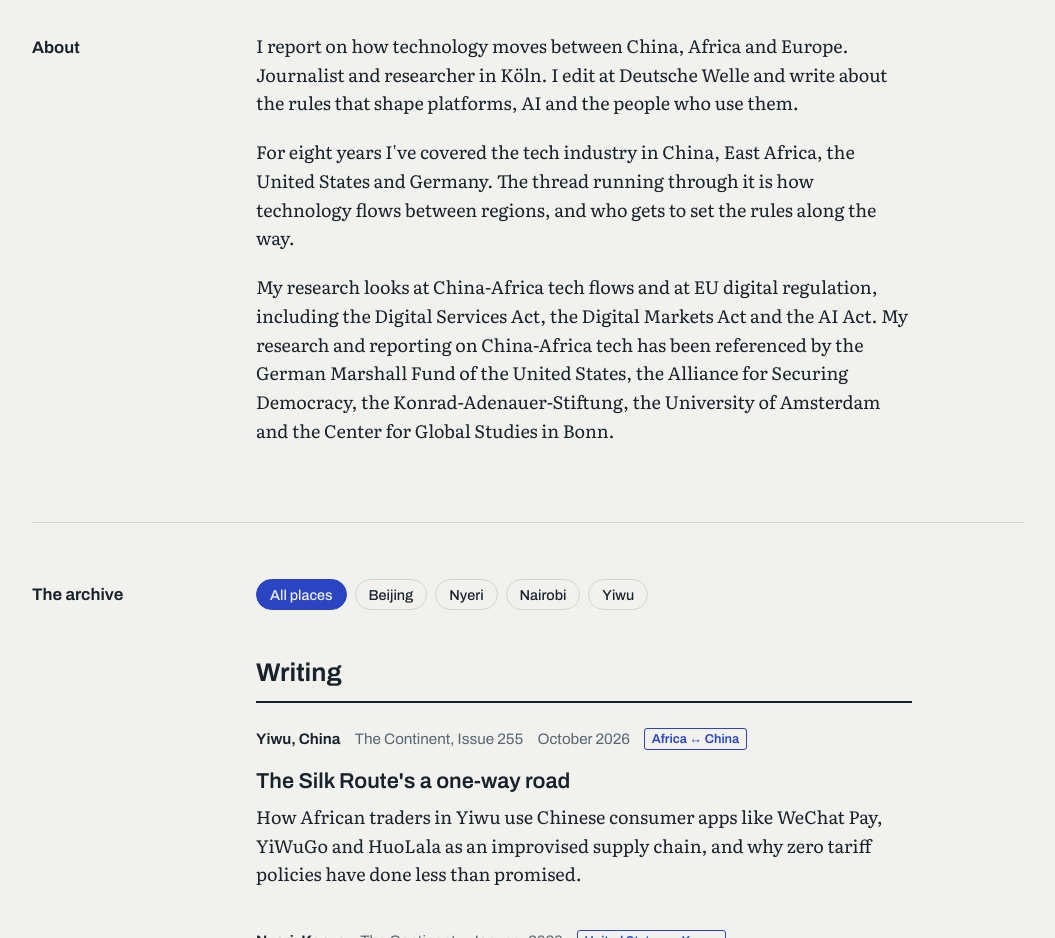
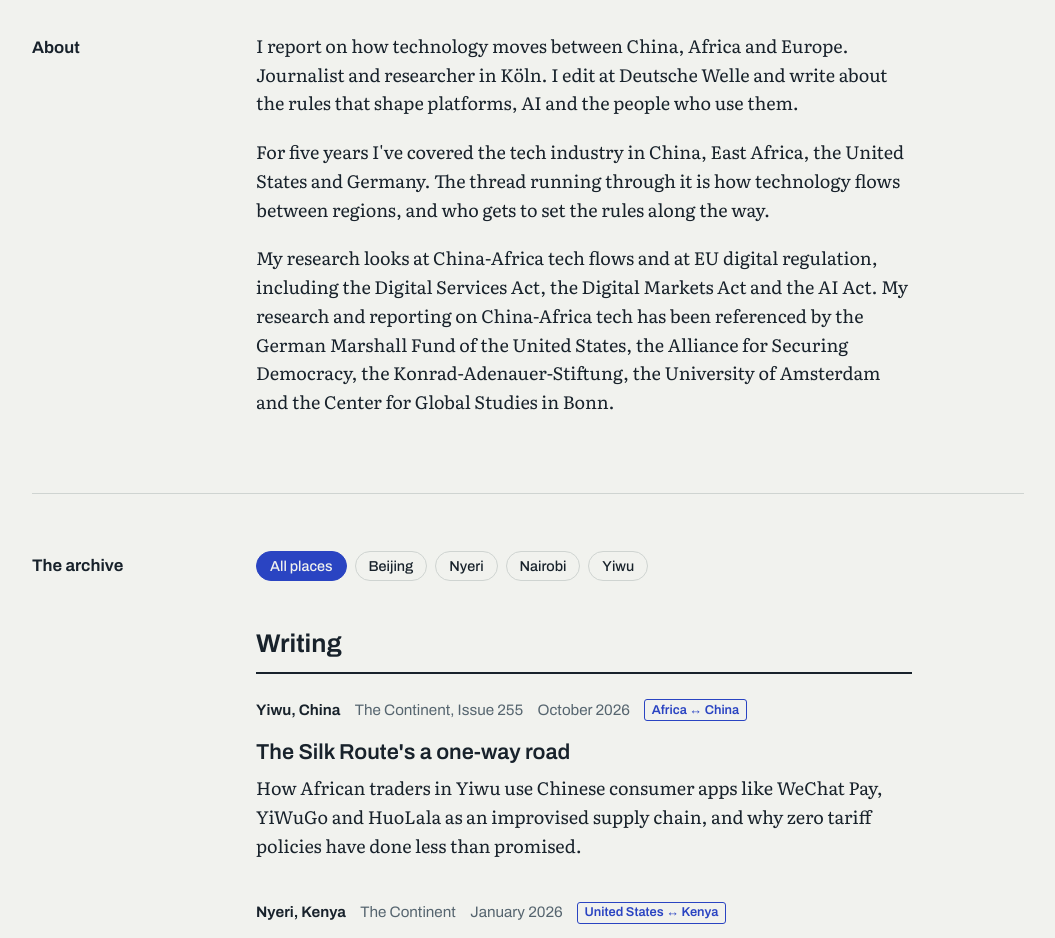
Before and after one commit to alexandrias-archive/alexandrias-archive.github.io, a plain HTML site: page index.html in a window 1280 px wide. Shown: the part 1100-2038 px from the top of the page, without its empty margins (112-1167 px from the left). Drawn offline with Linux system fonts and the light colour scheme.

Commit message:
Change eight years to five years in the bio
Co-Authored-By: Claude Opus 5.5 <noreply@anthropic.com>
Claude-Session: https://claude.ai/code/session_0189gkP7SuUMbahywjK81aEx

```diff
--- a/index.html
+++ b/index.html
@@ -268,7 +268,7 @@
       <h2 id="about-h">About</h2>
       <div class="section-body">
         <p>I report on how technology moves between China, Africa and Europe. Journalist and researcher in Köln. I edit at Deutsche Welle and write about the rules that shape platforms, AI and the people who use them.</p>
-        <p>For eight years I've covered the tech industry in China, East Africa, the United States and Germany. The thread running through it is how technology flows between regions, and who gets to set the rules along the way.</p>
+        <p>For five years I've covered the tech industry in China, East Africa, the United States and Germany. The thread running through it is how technology flows between regions, and who gets to set the rules along the way.</p>
         <p>My research looks at China-Africa tech flows and at EU digital regulation, including the Digital Services Act, the Digital Markets Act and the AI Act. My research and reporting on China-Africa tech has been referenced by the German Marshall Fund of the United States, the Alliance for Securing Democracy, the Konrad-Adenauer-Stiftung, the University of Amsterdam and the Center for Global Studies in Bonn.</p>
       </div>
     </section>
```
